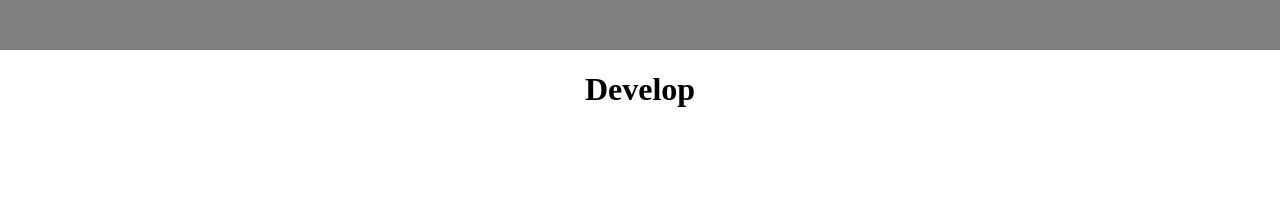
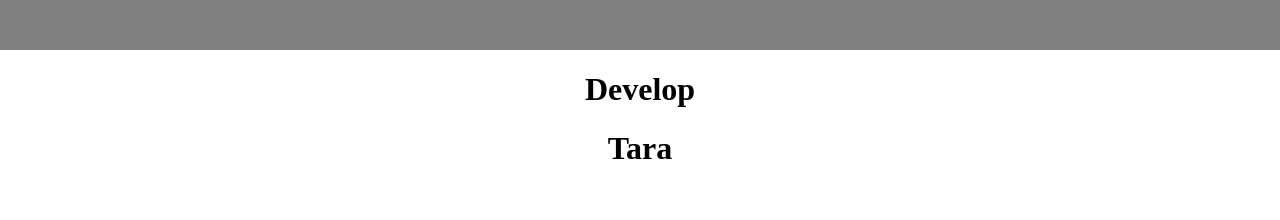
Before and after one commit to zakalbi/teamGit, a React (Create React App) app: page / in a window 1280 px wide. Shown: the top 220 px of the page. Built offline with nearby package versions, Linux system fonts and the light colour scheme.

Commit message:
taras branch

```diff
--- a/src/App.js
+++ b/src/App.js
@@ -13,6 +13,7 @@ function App() {
       {/* Navbar is our imported component*/}
       <Navbar />
       <h1>Develop</h1>
+      <h1>Tara</h1>
     </div>
   );
 }
```
